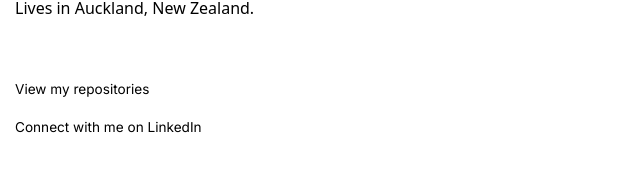
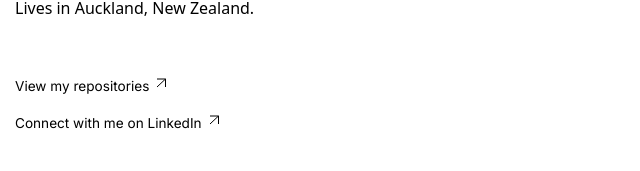
Before and after one commit to malan-g/website--nextjs, a Next.js app: page / in a window 1280 px wide. Shown: the part 321-492 px from the top of the page, without its empty margins (0-640 px from the left). Built offline with nearby package versions, Linux system fonts and the light colour scheme.

Commit message:
Updated homepage with ArrowedLink component

```diff
--- a/src/app/page.tsx
+++ b/src/app/page.tsx
@@ -1,7 +1,8 @@
 import { Heading, SubHeading, Paragraph } from "@/components/Font";
 import Spacer from "@/components/Layout/Spacer";
 import { socials, SocialType } from "@/lib";
-import ExternalLink from "@/components/Links/ExternalLink";
+import { ExternalLink, ArrowedLink } from "@/components/Links";
+
 import { homepage } from "@/lib/pages";
 
 export default function Home() {
@@ -14,15 +15,17 @@ export default function Home() {
       <Spacer size="lg" />
       <div className="socials">
         {socials.map((social: SocialType) => (
-          <span key={social.label}>
+          <>
+            <ArrowedLink key={social.label}>
               <ExternalLink
                 key={social.label}
                 link={social.link}
                 title={`Visit my ${social.title} page`}
                 label={social.label}
               />
+            </ArrowedLink>
             <Spacer size="sm" />
-          </span>
+          </>
         ))}
       </div>
     </main>
```
Lines whose indentation alone changed are shown as unchanged.
